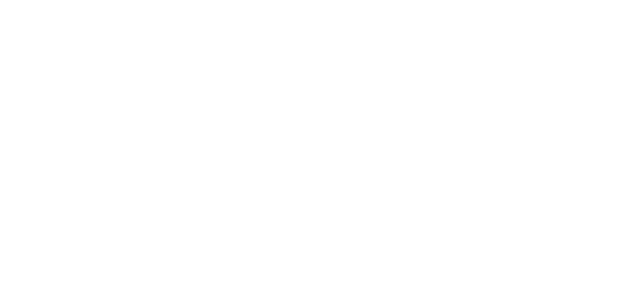
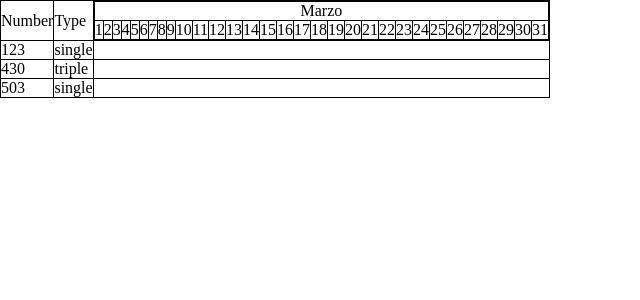
Before and after one commit to AndreyPootMay/calendar_reactive_mockup, a PHP site: page / in a window 1280 px wide. Before the commit the part shown is empty. Shown: the top 300 px of the page, without its empty margins (0-640 px from the left). Run offline with PHP 8.4, Linux system fonts and the light colour scheme.

Commit message:
Second commit

```diff
--- a/css/styles.css
+++ b/css/styles.css
@@ -1 +1,8 @@
 * {margin: 0; padding: 0; box-sizing: border-box;}
+td, th {
+    border: 1px solid black;
+}
+table {
+    border-collapse: collapse;
+}
+#monthCol{text-align: center;}
--- /dev/null
+++ b/data.php
@@ -0,0 +1,29 @@
+<?php
+$firstDay = date('Y-m-d', strtotime("first day of this month"));
+$lastDay = date('Y-m-d', strtotime("last day of this month"));
+$lastDayArray = explode('-', $lastDay);
+$lastDayMonth = $lastDayArray[2];
+
+$arrayAccomodations = [
+    1 => [
+        'type' => 'single',
+        'number' => '123',
+        'group-name' => 'A-31',
+        'check_in' => '2021-01-02',
+        'check_out' => '2021-01-12',
+    ],
+    2 => [
+        'type' => 'triple',
+        'number' => '430',
+        'group-name' => 'B-89',
+        'check_in' => '2021-01-03',
+        'check_out' => '2021-01-08',
+    ],
+    3 => [
+        'type' => 'single',
+        'number' => '503',
+        'group-name' => 'X-31',
+        'check_in' => '2021-01-09',
+        'check_out' => '2021-01-20',
+    ],
+];
--- a/index.php
+++ b/index.php
@@ -0,0 +1,46 @@
+<?php
+require 'data.php';
+?>
+<!DOCTYPE html>
+<html lang="en">
+
+<head>
+    <meta charset="UTF-8">
+    <meta name="viewport" content="width=device-width, initial-scale=1.0">
+    <title>Calendar</title>
+    <link rel="stylesheet" href="css/styles.css">
+</head>
+
+<body>
+    <table id="table-calendar-accomodations">
+        <thead>
+            <tr>
+                <td>Number</td>
+                <td>Type</td>
+                <td>
+                    <table>
+                        <tr>
+                            <td id="monthCol" colspan="<?= $lastDayMonth ?>">Marzo</td>
+                        </tr>
+                        <tr>
+                            <?php for ($day = 1; $day <= $lastDayMonth; $day++) { ?>
+                                <td><?= $day ?></td>
+                            <?php } ?>
+                        </tr>
+                    </table>
+                </td>
+            </tr>
+        </thead>
+        <tbody>
+            <?php foreach ($arrayAccomodations as $accomodation) { ?>
+                <tr>
+                    <td><?= $accomodation['number'] ?></td>
+                    <td><?= $accomodation['type'] ?></td>
+                    <td data-room_number="<?= $accomodation['number'] ?>" colspan="<?= $lastDayMonth ?>"></td>
+                </tr>
+            <?php } ?>
+        </tbody>
+    </table>
+</body>
+
+</html>
```
Also changed, not shown: config.php (added), js/app.js (added).
